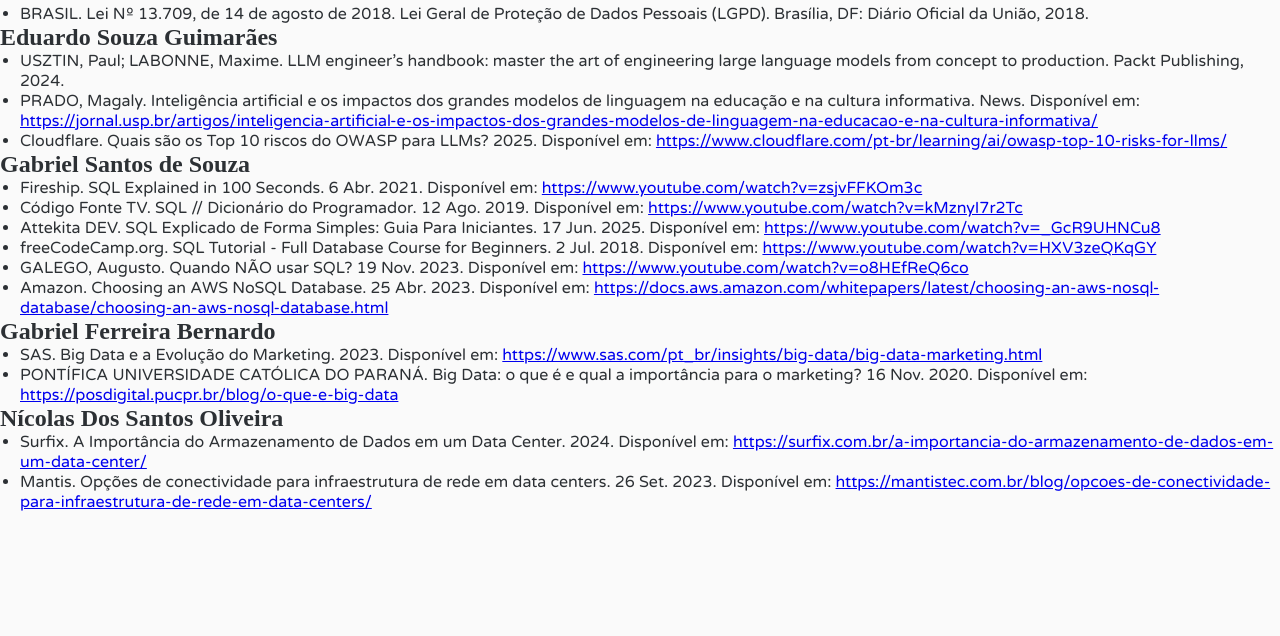
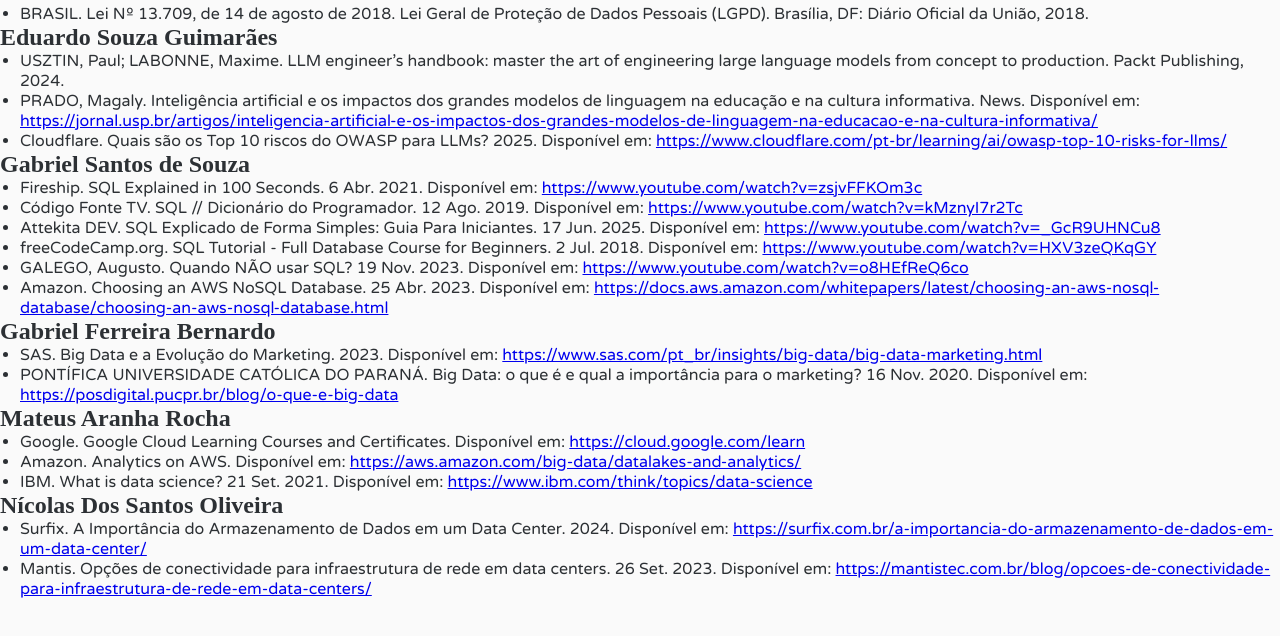
Before and after one commit to gbr-ufs/ies, a plain HTML site: page index.html in a window 1280 px wide. Shown: the part 70-706 px from the top of the page. Drawn offline with nearby package versions, Linux system fonts and the light colour scheme.

Commit message:
feat(index.html): add mateus' references

```diff
--- a/index.html
+++ b/index.html
@@ -38,6 +38,12 @@
       <li>SAS. Big Data e a Evolução do Marketing. 2023. Disponível em: <a href="https://www.sas.com/pt_br/insights/big-data/big-data-marketing.html">https://www.sas.com/pt_br/insights/big-data/big-data-marketing.html</a></li>
       <li>PONTÍFICA UNIVERSIDADE CATÓLICA DO PARANÁ. Big Data: o que é e qual a importância para o marketing? 16 Nov. 2020. Disponível em: <a href="https://posdigital.pucpr.br/blog/o-que-e-big-data">https://posdigital.pucpr.br/blog/o-que-e-big-data</a></li>
     </ul>
+    <h2>Mateus Aranha Rocha</h2>
+    <ul class="varela-round-regular">
+      <li>Google. Google Cloud Learning Courses and Certificates. Disponível em: <a href="https://cloud.google.com/learn">https://cloud.google.com/learn</a></li>
+      <li>Amazon. Analytics on AWS. Disponível em: <a href="https://aws.amazon.com/big-data/datalakes-and-analytics/">https://aws.amazon.com/big-data/datalakes-and-analytics/</a></li>
+      <li>IBM. What is data science? 21 Set. 2021. Disponível em: <a href="https://www.ibm.com/think/topics/data-science">https://www.ibm.com/think/topics/data-science</a></li>
+    </ul>
     <h2>Nícolas Dos Santos Oliveira</h2>
     <ul class="varela-round-regular">
       <li>Surfix. A Importância do Armazenamento de Dados em um Data Center. 2024. Disponível em: <a href="https://surfix.com.br/a-importancia-do-armazenamento-de-dados-em-um-data-center/">https://surfix.com.br/a-importancia-do-armazenamento-de-dados-em-um-data-center/</a></li>
```
